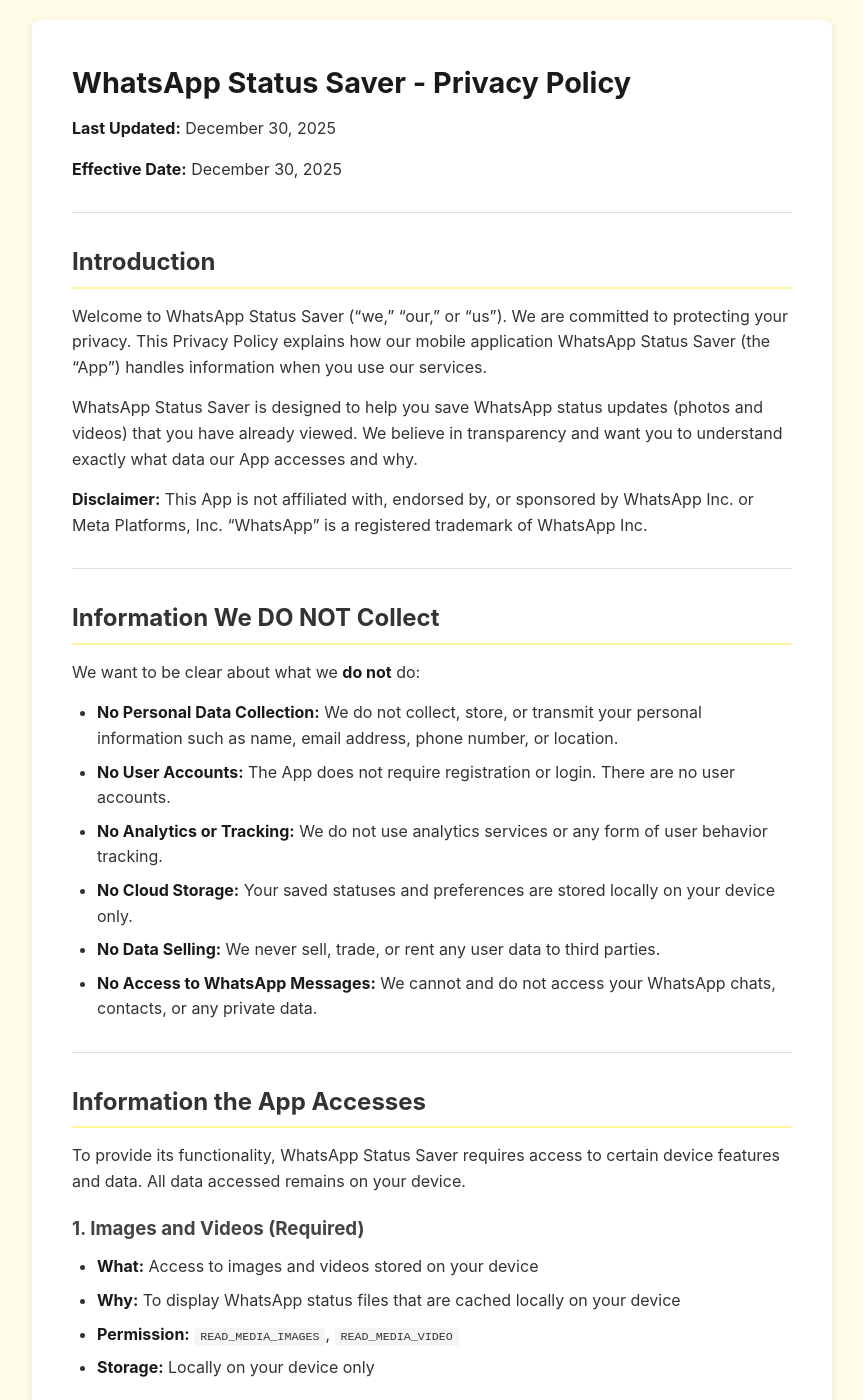
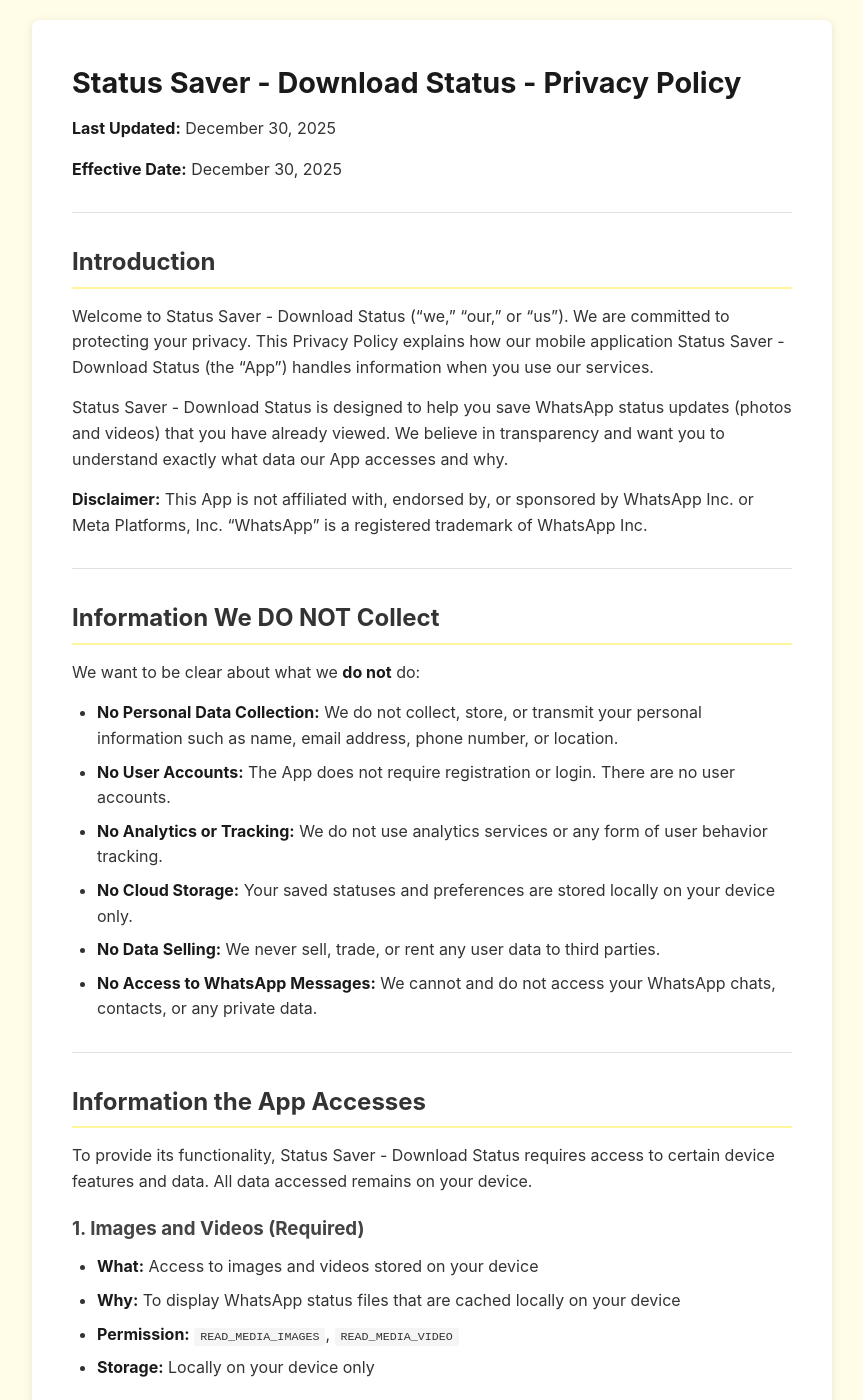
Before and after one commit to Jatin-Shihora/privacy-policy-manager, a Jekyll site: the page built from policies/status-saver-download-status.md, in a window 1280 px wide and 1400 px high. Shown: the whole window, without its empty margins (208-1071 px from the left). Built offline with Jekyll 4.4.1, drawn with Linux system fonts in a browser that asks for light colours; some of the changed text lies outside the part shown.

Commit message:
Rename WhatsApp Status Saver to Status Saver - Download Status

```diff
--- a/policies/whatsapp-status-saver.md
+++ b/policies/status-saver-download-status.md
@@ -1,7 +1,7 @@
 ---
 layout: default
-title: "WhatsApp Status Saver - Privacy Policy"
-permalink: /policies/whatsapp-status-saver/
+title: "Status Saver - Download Status - Privacy Policy"
+permalink: /policies/status-saver-download-status/
 ---
 
 
@@ -13,9 +13,9 @@ permalink: /policies/whatsapp-status-saver/
 
 ## Introduction
 
-Welcome to WhatsApp Status Saver ("we," "our," or "us"). We are committed to protecting your privacy. This Privacy Policy explains how our mobile application WhatsApp Status Saver (the "App") handles information when you use our services.
+Welcome to Status Saver - Download Status ("we," "our," or "us"). We are committed to protecting your privacy. This Privacy Policy explains how our mobile application Status Saver - Download Status (the "App") handles information when you use our services.
 
-WhatsApp Status Saver is designed to help you save WhatsApp status updates (photos and videos) that you have already viewed. We believe in transparency and want you to understand exactly what data our App accesses and why.
+Status Saver - Download Status is designed to help you save WhatsApp status updates (photos and videos) that you have already viewed. We believe in transparency and want you to understand exactly what data our App accesses and why.
 
 **Disclaimer:** This App is not affiliated with, endorsed by, or sponsored by WhatsApp Inc. or Meta Platforms, Inc. "WhatsApp" is a registered trademark of WhatsApp Inc.
 
@@ -36,7 +36,7 @@ We want to be clear about what we **do not** do:
 
 ## Information the App Accesses
 
-To provide its functionality, WhatsApp Status Saver requires access to certain device features and data. All data accessed remains on your device.
+To provide its functionality, Status Saver - Download Status requires access to certain device features and data. All data accessed remains on your device.
 
 ### 1. Images and Videos (Required)
 - **What:** Access to images and videos stored on your device
@@ -69,7 +69,7 @@ To provide its functionality, WhatsApp Status Saver requires access to certain d
 
 ## Advertising
 
-WhatsApp Status Saver is a free, ad-supported application. We use Google AdMob to display advertisements.
+Status Saver - Download Status is a free, ad-supported application. We use Google AdMob to display advertisements.
 
 ### What AdMob May Collect
 - Device advertising identifier (Advertising ID)
@@ -109,7 +109,7 @@ Since all data is stored locally on your device:
 
 ## Children's Privacy
 
-WhatsApp Status Saver is not directed at children under the age of 13. We do not knowingly collect any personal information from children. Since our App does not collect personal information from any users, this applies to all age groups equally.
+Status Saver - Download Status is not directed at children under the age of 13. We do not knowingly collect any personal information from children. Since our App does not collect personal information from any users, this applies to all age groups equally.
 
 ---
 
@@ -131,7 +131,7 @@ WhatsApp Status Saver is not directed at children under the age of 13. We do not
 You have full control over your data:
 
 1. **Deny Permissions:** You can deny any permission, though core features require storage access.
-2. **Clear Data:** Clear all App data anytime via Android Settings > Apps > WhatsApp Status Saver > Clear Data.
+2. **Clear Data:** Clear all App data anytime via Android Settings > Apps > Status Saver - Download Status > Clear Data.
 3. **Uninstall:** Remove the App and all associated data at any time.
 4. **Revoke Folder Access:** Remove folder access permissions from Android Settings.
 
```
Also changed, not shown: index.md (+1 -1 lines).
